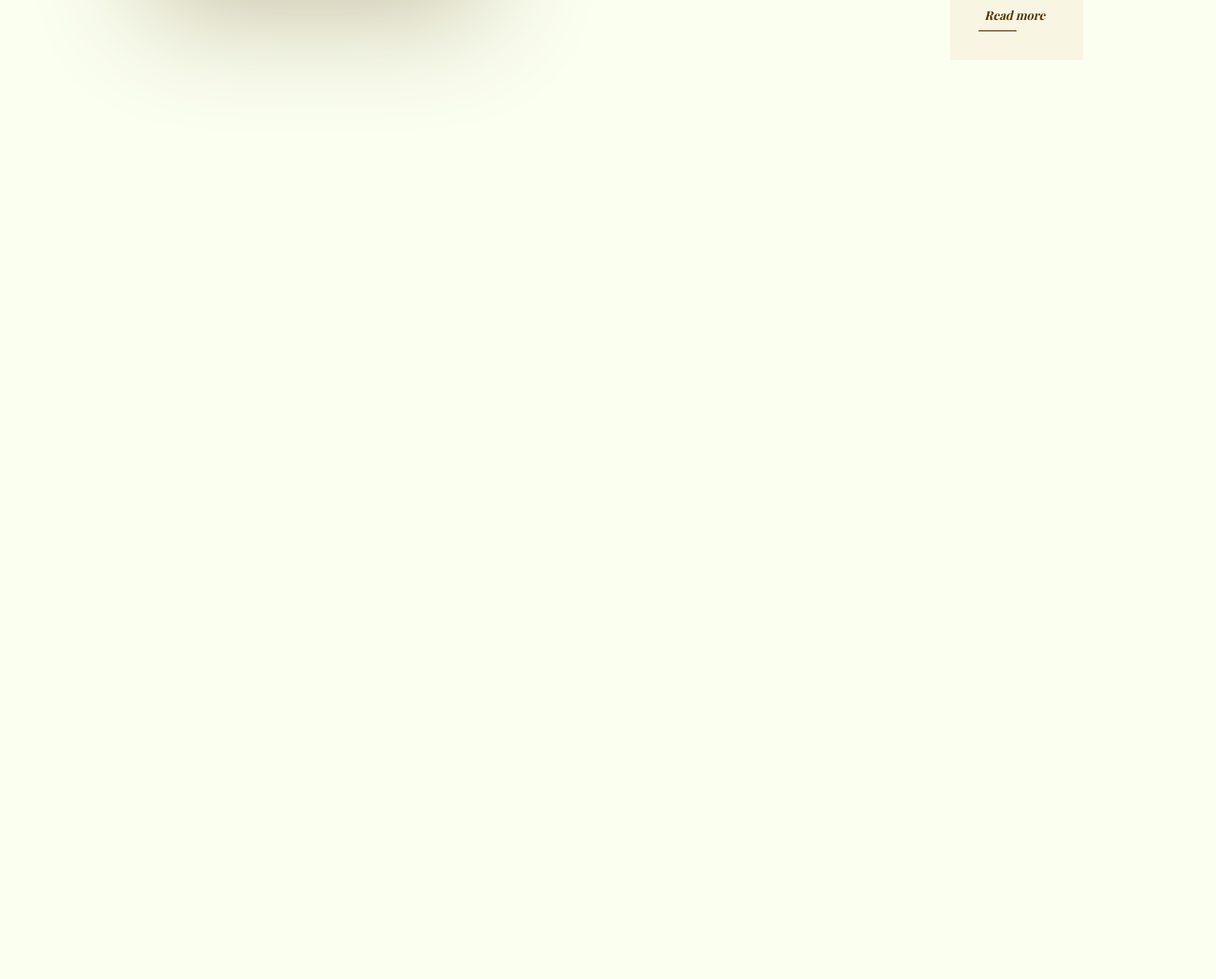
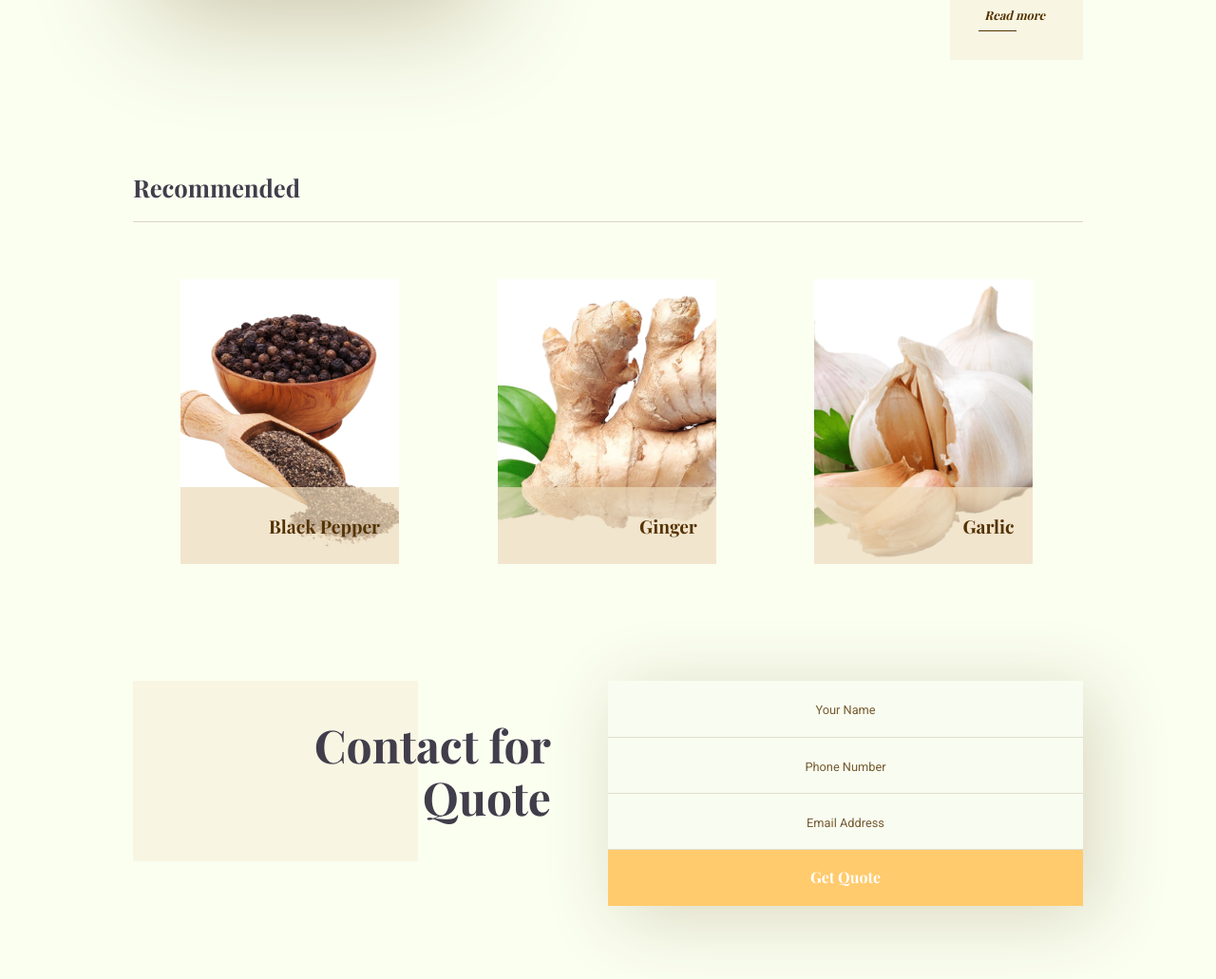
Before and after one commit to mohanyadav/satguru-exim-spices-website, a plain HTML site: page index.html in a window 1280 px wide. Shown: the part 575-1606 px from the top of the page at 95% size. Before the commit the page ends 800 px from the top, so only its background shows below. Drawn offline with nearby package versions, Linux system fonts and the light colour scheme.

Commit message:
Added recommended and contact section - Desktop

```diff
--- a/css/main.css
+++ b/css/main.css
@@ -16,6 +16,15 @@ p {
 
 a {
     text-decoration: none;
+}
+
+.spacer {
+    margin-top: 20px;
+    margin-bottom: 20px;
+    height: 1px;
+    display: block;
+    width: 100%;
+    background: rgba(84, 50, 0, 0.2);
 }
 
 /* Navigation Styles */
@@ -168,3 +177,130 @@ nav p img {
     top: -30px;
     right: -30px;
 }
+
+/* Recommended Section */
+.recommended {
+    margin-top: 120px;
+    margin-bottom: 120px;
+}
+
+.recommended h2 {
+    font-size: 1.6em;
+    margin-bottom: 0px;
+}
+
+.recommended .contents_wrapper {
+    width: 100%;
+    height: auto;
+}
+
+.contents_wrapper .card {
+    width: 23%;
+    display: inline-block;
+    height: 300px;
+    margin-left: 5%;
+    margin-right: 5%;
+    overflow: hidden;
+    margin-top: 40px;
+    position: relative;
+    background: rgb(255, 255, 255);
+    transition: all 0.3s;
+}
+
+.contents_wrapper .card:hover {
+    box-shadow: 12px 12px 80px rgba(84, 50, 0, 0.2);
+    transition: all 0.3s;
+}
+
+.card img {
+    width: 100%;
+    height: 100%;
+    object-fit: cover;
+    object-position: center;
+}
+
+.title_holder {
+    width: 100%;
+    height: auto;
+    position: absolute;
+    bottom: 0;
+    background: rgba(237, 218, 185, 0.7);
+}
+
+.title_holder p {
+    color: rgba(84, 50, 0);
+    font-family: 'Playfair Display', serif;
+    font-size: 1.2em;
+    padding: 10px 20px;
+    text-align: right;
+}
+
+/* Contact Section */
+.contact {
+    margin-top: 120px;
+    margin-bottom: 120px;
+}
+
+.contact .left-section {
+    width: 50%;
+    height: auto;
+    float: left;
+    padding-right: 60px;
+    box-sizing: border-box;
+    position: relative;
+}
+
+.contact .left-section h2 {
+    font-size: 3em;
+    text-align: right;
+}
+
+.contact .left-section .decorator-div {
+    width: 60%;
+    height: 100%;
+    position: absolute;
+    left: 0;
+    background: rgba(237, 218, 185, 0.24);
+    z-index: -1;
+    top: 0;
+}
+
+.contact .right-section {
+    float: left;
+    width: 50%;
+    height: auto;
+}
+
+form {
+    box-shadow: 12px 12px 80px rgba(84, 50, 0, 0.2);
+}
+
+input[type="text"],
+input[type="tel"],
+input[type="email"] {
+    width: 100%;
+    color: rgb(65, 61, 75);
+    background: rgb(249, 252, 240);
+    border: 0;
+    border-bottom: 1px solid rgba(84, 50, 0, 0.15);
+    outline: none;
+    padding: 20px 20px;
+    box-sizing: border-box;
+    text-align: center;
+}
+
+input::placeholder {
+    font-family: 'Roboto', sans-serif;
+    font-size: 0.8em;
+    color: rgba(84, 50, 0, 0.8);
+}
+
+input[type="submit"] {
+    background: rgb(255, 203, 109);
+    color: rgb(255, 255, 255);
+    width: 100%;
+    cursor: pointer;
+    outline: none;
+    border: 0;
+    padding: 20px 20px;
+}
--- a/index.html
+++ b/index.html
@@ -65,7 +65,46 @@
         <div class="clearfix"></div>
     </section>
 
+    <section class="container recommended">
+        <h2>Recommended</h2>
+        <div class="spacer"></div>
+        <div class="contents_wrapper">
+            <a href="#" class="card">
+                <img src="images/black_pepper.png" alt="Black Pepper">
+                <div class="title_holder">
+                    <p>Black Pepper</p>
+                </div>
+            </a>
+            <a href="#" class="card">
+                <img src="images/ginger.png" alt="Ginger">
+                <div class="title_holder">
+                    <p>Ginger</p>
+                </div>
+            </a>
+            <a href="#" class="card">
+                <img src="images/garlic.png" alt="Garlic">
+                <div class="title_holder">
+                    <p>Garlic</p>
+                </div>
+            </a>
+        </div>
+    </section>
 
+    <section class="container contact">
+        <div class="left-section">
+            <h2>Contact for <br>Quote</h2>
+            <div class="decorator-div"></div>
+        </div>
+        <div class="right-section">
+            <form>
+                <input placeholder="Your Name" type="text" name="name" id="name">
+                <input placeholder="Phone Number" type="tel" name="telephone" id="telephone">
+                <input placeholder="Email Address" type="email" name="email" id="email">
+                <input type="submit" value="Get Quote">
+            </form>
+        </div>
+        <div class="clearfix"></div>
+    </section>
 
     <!-- jQuery -->
     <script src="https://ajax.googleapis.com/ajax/libs/jquery/3.3.1/jquery.min.js"></script>
```
Also changed, not shown: images/black_pepper.png (added), images/garlic.png (added), images/ginger.png (added).
